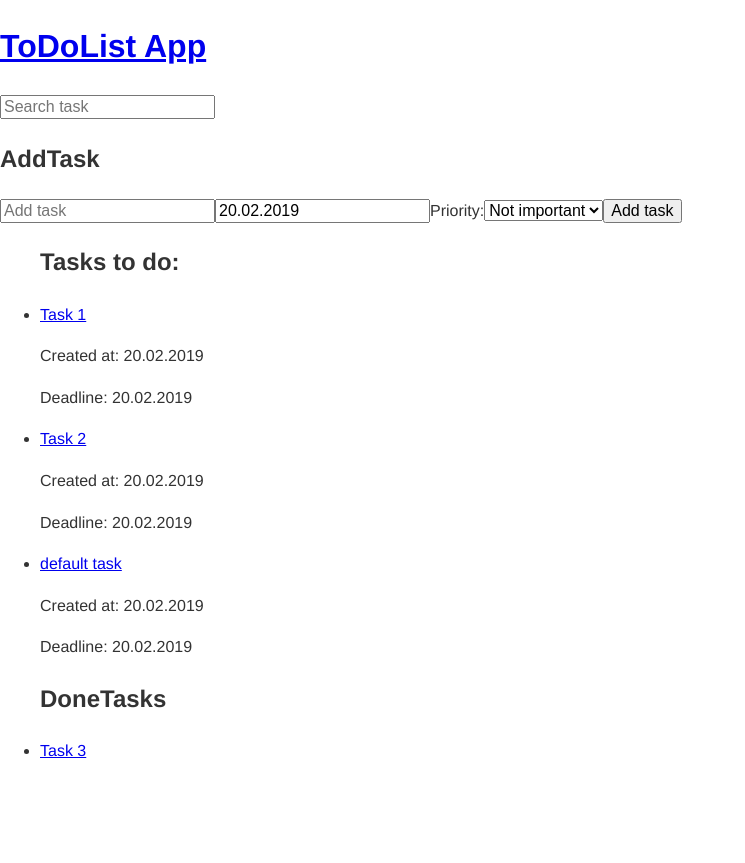
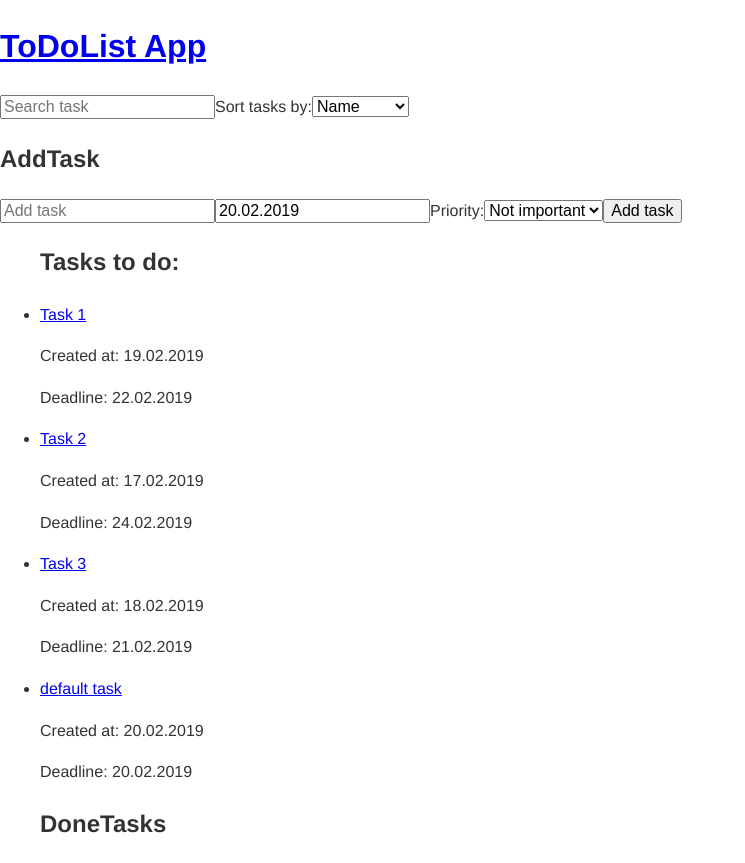
Before and after one commit to mjesiolowski/React-ToDoApp, a React app: page / in a window 1280 px wide. Shown: the whole page, without its empty margins (0-745 px from the left). Before the commit the page ends 800 px from the top, so only its background shows below. Built offline with nearby package versions, Linux system fonts and the light colour scheme.

Commit message:
add filters reducer

```diff
--- /dev/null
+++ b/src/actions/filters.js
@@ -0,0 +1,9 @@
+export const setTextFilter = (text) => ({
+   type: 'SET_TEXT_FILTER',
+   text
+})
+
+export const setSortBy = (sortBy) => ({
+   type: 'SET_SORT_BY',
+   sortBy
+})
--- a/src/components/Navigation.js
+++ b/src/components/Navigation.js
@@ -1,12 +1,42 @@
-import React from 'react';
-// import { NavLink } from 'react-router-dom'
+import React, { useState } from 'react';
+import { connect } from 'react-redux'
+import { setTextFilter, setSortBy } from '../actions/filters'
 
-const Navigation = () => {
+const Navigation = ({ dispatch }) => {
+   const [filteredText, handleFilteredText] = useState("")
+   const [sortBy, handleSortBy] = useState('name')
+
+   const dispatchFilteredText = (e) => {
+      handleFilteredText(e.target.value)
+      dispatch(setTextFilter(e.target.value))
+   }
+
+   const dispatchSortBy = (e) => {
+      handleSortBy(e.target.value)
+      dispatch(setSortBy(e.target.value))
+   }
+
    return (
       <div>
-         <input type="text" placeholder="Search task" />
+         <input
+            value={filteredText}
+            onChange={(e) => dispatchFilteredText(e)}
+            placeholder="Search task" />
+
+         <label htmlFor='sortTasks'>Sort tasks by:</label>
+
+         <select
+            id='sortTasks'
+            value={sortBy}
+            onChange={(e) => dispatchSortBy(e)}
+         >
+            <option value="name">Name</option>
+            <option value="createdAt">Created at</option>
+            <option value="deadline">Deadline</option>
+         </select>
+
       </div>
    )
 }
 
-export default Navigation
+export default connect()(Navigation)
--- /dev/null
+++ b/src/reducers/filters.js
@@ -0,0 +1,21 @@
+const filtersReducerDefaultState = {
+   sortBy: 'name',
+   filteredText: '',
+}
+
+
+export const filtersReducer = (state = filtersReducerDefaultState, action) => {
+   switch (action.type) {
+      case 'SET_TEXT_FILTER':
+         return {
+            ...state,
+            filteredText: action.text
+         }
+      case 'SET_SORT_BY':
+         return {
+            ...state,
+            sortBy: action.sortBy
+         }
+      default: return state
+   }
+}
--- a/src/reducers/tasks.js
+++ b/src/reducers/tasks.js
@@ -5,8 +5,8 @@ const tasksReducerDefaultState = [{
    id: '123',
    name: "Task 1",
    active: true,
-   createdAt: moment().valueOf(),
-   dueDate: moment().valueOf(),
+   createdAt: moment().subtract(1, 'day').valueOf(),
+   dueDate: moment().add(2, 'days').valueOf(),
    isPriority: false,
    comments: []
 
@@ -15,17 +15,17 @@ const tasksReducerDefaultState = [{
    id: uuid(),
    name: "Task 2",
    active: true,
-   createdAt: moment().valueOf(),
-   dueDate: moment().valueOf(),
+   createdAt: moment().subtract(3, 'days').valueOf(),
+   dueDate: moment().add(4, 'days').valueOf(),
    isPriority: false,
    comments: []
 },
 {
    id: uuid(),
    name: "Task 3",
-   active: false,
-   createdAt: moment().valueOf(),
-   dueDate: moment().valueOf(),
+   active: true,
+   createdAt: moment().subtract(2, 'days').valueOf(),
+   dueDate: moment().add(1, 'day').valueOf(),
    isPriority: false,
    comments: []
 },
--- a/src/store/configureStore.js
+++ b/src/store/configureStore.js
@@ -1,6 +1,7 @@
 import { createStore, combineReducers } from 'redux'
 import { tasksReducer } from '../reducers/tasks'
 import { alertsReducer } from '../reducers/alerts'
+import { filtersReducer } from '../reducers/filters'
 // import { alertReducer } from '../reducers/alertReducer'
 // import { addInputReducer } from './addInputReducer';
 // import { editInputReducer } from './editInputReducer';
@@ -10,7 +11,7 @@ const store = createStore(
    combineReducers({
       tasks: tasksReducer,
       alerts: alertsReducer,
-      // searchedTasks: searchReducer,
+      filters: filtersReducer
       // addInput: addInputReducer,
       // editInput: editInputReducer,
    }))
--- a/webpack.config.js
+++ b/webpack.config.js
@@ -59,7 +59,7 @@ module.exports = (env) => {
             "process.env.FIREBASE_APP_ID": JSON.stringify(process.env.FIREBASE_APP_ID)
          })
       ],
-      devtool: isProduction ? 'source-map' : 'cheap-source-map',
+      devtool: isProduction ? 'source-map' : 'cheap-module-source-map',
       devServer: {
          contentBase: path.join(__dirname, 'public'),
          historyApiFallback: true,
```
Also changed, not shown: src/functions/filters.js (added).
